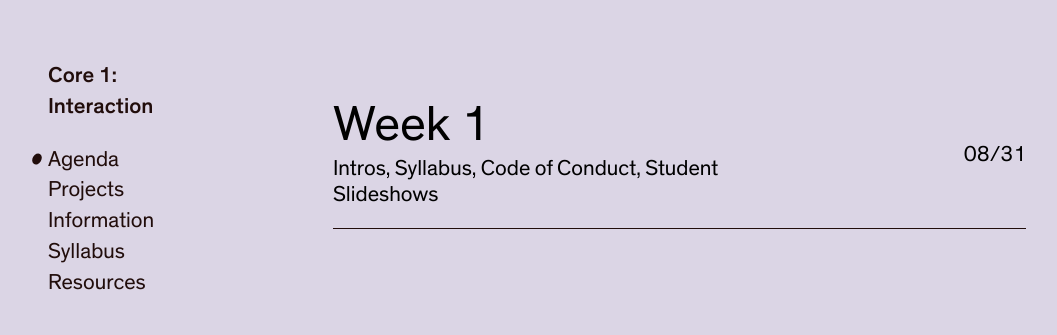
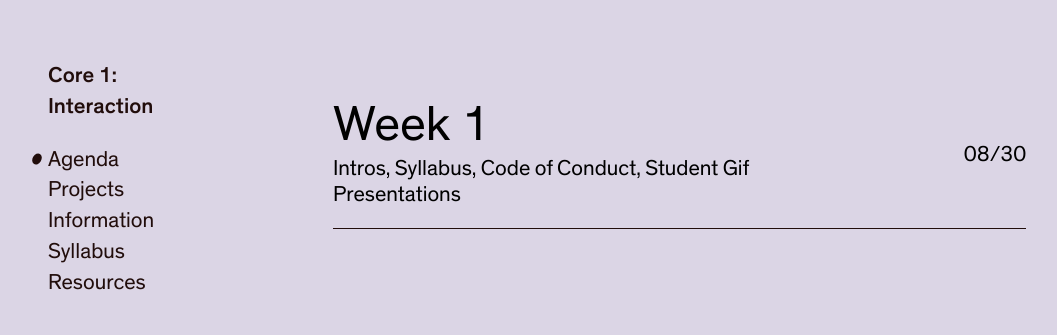
Before and after one commit to nikasimovich/cif22, a Jekyll site: the page built from agenda.html, in a window 1280 px wide. Shown: the top 335 px of the page, without its empty margins (12-1069 px from the left). Built offline with Jekyll 4.4.1, drawn with Linux system fonts in a browser that asks for light colours.

Commit message:
Add agenda

```diff
--- a/CNAME
+++ b/CNAME
@@ -1 +1 @@
-cif21.labud.nyc
+cif22.labud.nyc
--- a/_agendas/week-1.md
+++ b/_agendas/week-1.md
@@ -1,8 +1,8 @@
 ---
 title:            Week 1
-start_date:       2021-09-01 00:00:00 -0500
-date_range:       08/31
-summary: Intros, Syllabus, Code of Conduct, Student Slideshows
+start_date:       2022-08-30 00:00:00 -0500
+date_range:       08/30
+summary: Intros, Syllabus, Code of Conduct, Student Gif Presentations
 ---
 
 ### Tuesday, In Class
```
